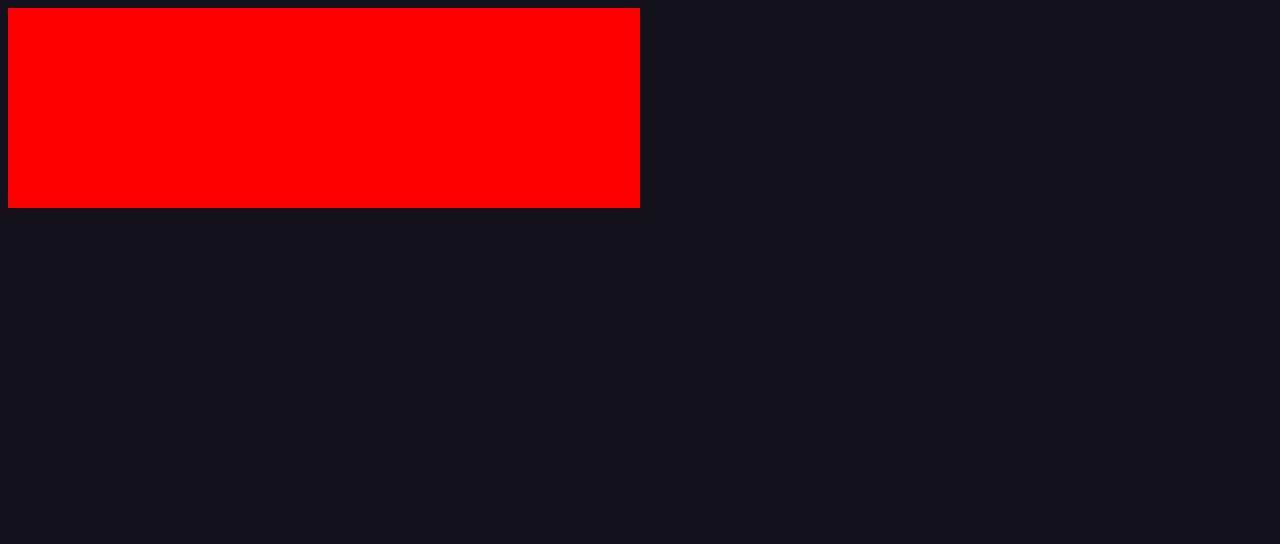
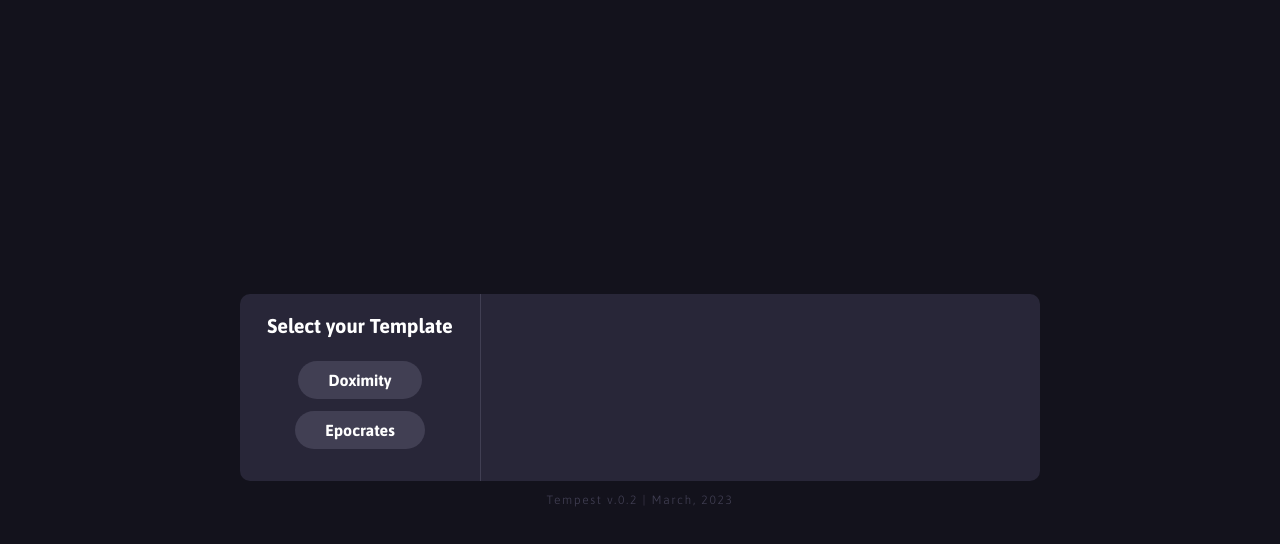
Before and after one commit to omnipotentOmni/Tempest, a plain HTML site: page ApplicationSupport/html/main-page.htm in a window 1280 px wide. Drawn offline with Linux system fonts and the light colour scheme.

Commit message:
building HTML

```diff
--- a/ApplicationSupport/css/styles.scss
+++ b/ApplicationSupport/css/styles.scss
@@ -3,18 +3,99 @@
 //--COLORS
 $color--dark-primary: #13121c;
 $color--light-primary: #282638;
+$color--xlight: #413f53;
+$color--highlight: #502ae4;
+
+//BORDERS
+$border--radius-small: 10px;
+$border--radius-large: 30px;
+
+//PADDING
+$padding--small: 20px;
+$padding--main: 30px;
+
+//FONT
+$font--bold: 700;
+$font--light: 300;
+$font--large: 1.25rem;
+$font--bodycopy: 1rem;
+$font--small: .75rem;
+
+//TRANSITION
+$timing--slow: 1s;
+$timing--normal: .5s;
+$timing--fast: .25s;
+
+
+//RESETS
+h1 {
+  margin: 0;
+  font-size: $font--large;
+}
 
 
 //GLOBAL
 body {
   background: $color--dark-primary;
   display: flex;
+  justify-content: center;
+  align-items: center;
+  font-family: 'Asap', sans-serif;
+  flex-flow: row wrap;
+}
+
+.break {
+  flex-basis: 100%;
+  height: 0;
+}
+
+#app-data {
+  display: flex;
+  justify-content: center;
+  margin-top: 12px;
+  color: $color--xlight;
+  font-weight: $font--light;
+  font-size: $font--small;
+  letter-spacing: .1rem;
 }
 
 
 //MAIN PAGE
 #primary-container {
-  background: red;
-  width: 50%;
-  height: 200px;
+  background: $color--light-primary;
+  min-width: 800px;
+  // height: 200px;
+  border-radius: $border--radius-small;
+  color: white;
+  display: flex;
+
+  & div {
+    display: flex;
+  }
 }
+
+#template-select {
+  width: 25%;
+  border-right: 1px solid $color--xlight;
+  padding: $padding--small;
+  flex-flow: row wrap;
+  justify-content: center;
+
+  & h1 {
+    margin-bottom: 24px;
+  }
+}
+
+.btn {
+  background: $color--xlight;
+  padding: 10px 30px;
+  border-radius: $border--radius-large;
+  margin-bottom: 12px;
+  font-weight: 700;
+  transition: all $timing--fast;
+  cursor: pointer;
+
+  &:hover {
+    background: $color--highlight;
+  }
+}
--- a/ApplicationSupport/html/main-page.htm
+++ b/ApplicationSupport/html/main-page.htm
@@ -5,9 +5,22 @@
     <meta http-equiv="X-UA-Compatible" content="ie=edge">
     <title>Doximity Alert Template</title>
     <link rel="stylesheet" href="../css/styles.css">
+    <link rel="preconnect" href="https://fonts.googleapis.com">
+    <link rel="preconnect" href="https://fonts.gstatic.com" crossorigin>
+    <link href="https://fonts.googleapis.com/css2?family=Asap:ital,wght@0,300;0,400;0,700;1,300;1,400;1,700&display=swap" rel="stylesheet">
   </head>
 
   <body>
-    <div id="primary-container"></div>
+    <div id="main-app">
+      <div id="primary-container">
+        <div id="template-select">
+          <h1>Select your Template</h1>
+          <div class="btn">Doximity</div>
+          <div class="break"></div>
+          <div class="btn">Epocrates</div>
+        </div>
+      </div>
+      <div id="app-data">Tempest v.0.2 | March, 2023</div>
+    </div>
   </body>
 </html>
```
Also changed, not shown: ApplicationSupport/css/styles.css, 1 other file.
